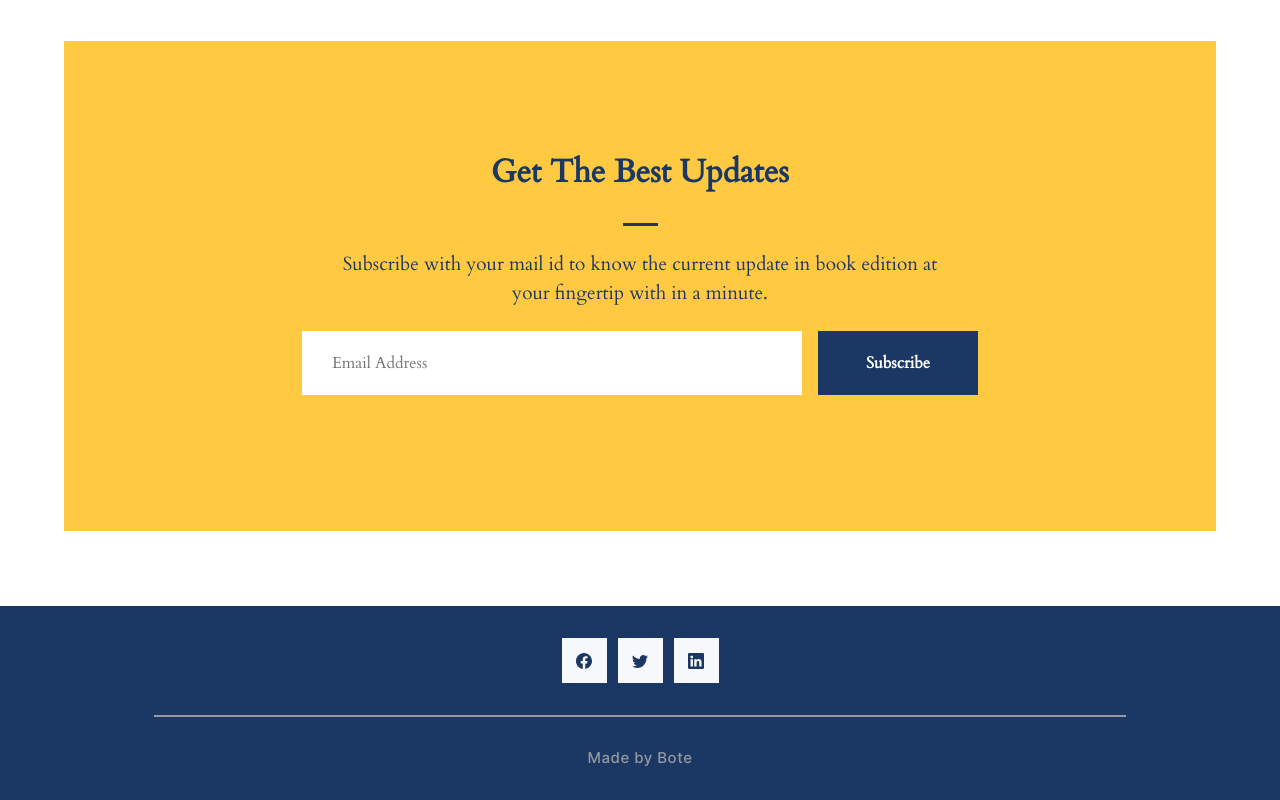
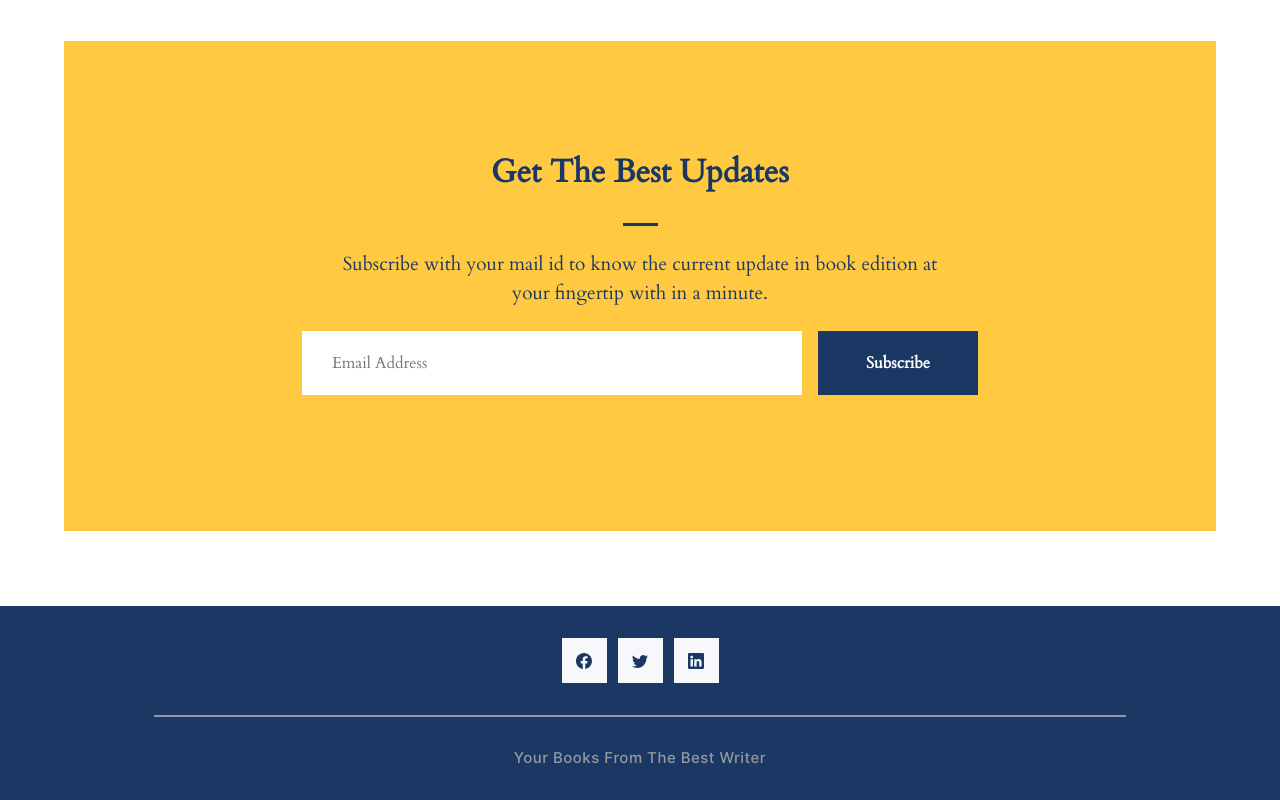
Before and after one commit to BotezatuBogdan/BookWebflow, an Angular app: page /home in a window 1280 px wide. Shown: the part 8368-9168 px from the top of the page. Built offline with nearby package versions, Linux system fonts and the light colour scheme.

Commit message:
Final commit

```diff
--- a/src/app/app.component.html
+++ b/src/app/app.component.html
@@ -223,7 +223,8 @@
   <div class="footer-separator"></div>
 
   <div class="footer-text">
-    Made by Bote
+    Your Books From
+    The Best Writer
   </div>
 
 </div>
```
Also changed, not shown: 3 other files (tests, documents, lock files or other folders).
